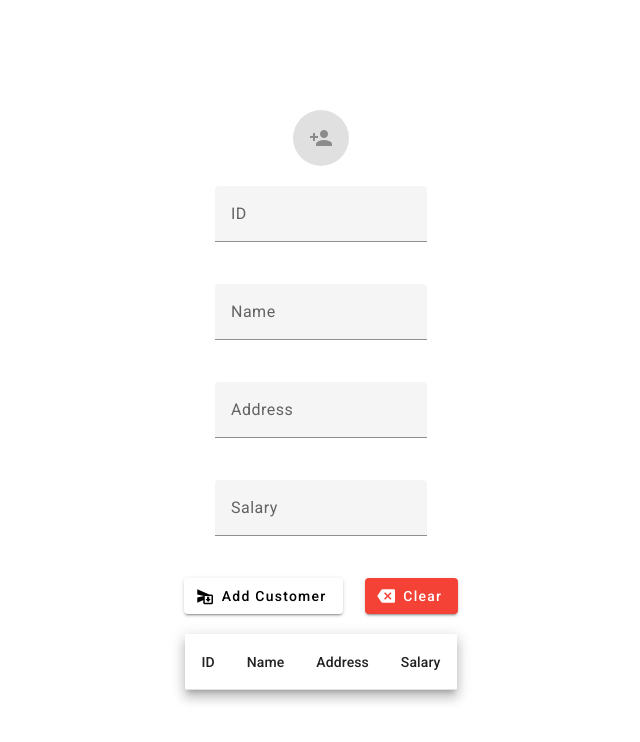
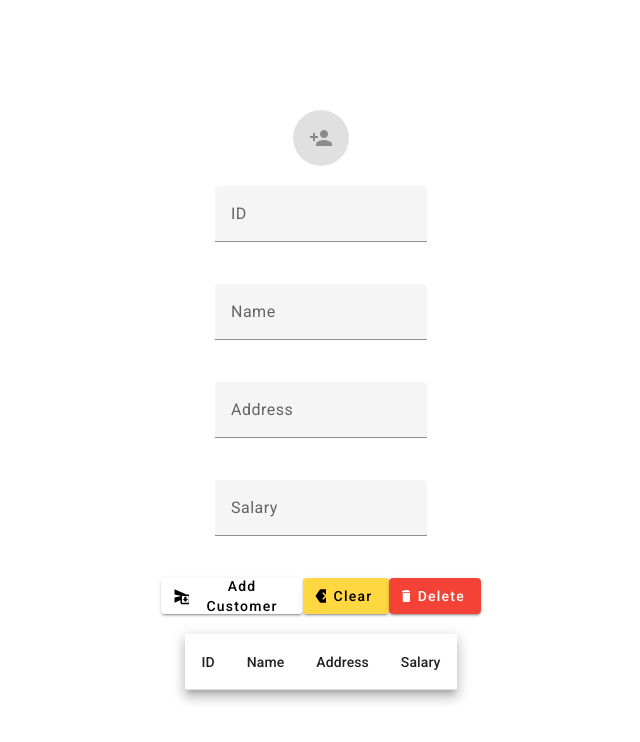
Before and after one commit to Hypertext-Assassin-RSS/Angular-POS, an Angular app: page /customer in a window 1280 px wide. Shown: the top 742 px of the page, without its empty margins (319-959 px from the left). Built offline with nearby package versions, Linux system fonts and the light colour scheme; no server answers.

Commit message:
add delete btn

```diff
--- a/package.json
+++ b/package.json
@@ -3,7 +3,7 @@
   "version": "0.0.0",
   "scripts": {
     "ng": "ng",
-    "start": "ng serve",
+    "start": "ng serve -o",
     "build": "ng build",
     "watch": "ng build --watch --configuration development",
     "test": "ng test"
--- a/src/app/customer/customer.component.html
+++ b/src/app/customer/customer.component.html
@@ -31,9 +31,14 @@
         Add Customer
       </button>
 
-      <button mat-raised-button color="warn" (click)="clearForm()">
+      <button mat-raised-button color="accent" (click)="clearForm()">
         Clear
         <mat-icon>backspace</mat-icon>
+      </button>
+
+      <button mat-raised-button color="warn" (click)="clearForm()">
+        Delete
+        <mat-icon>delete_sweep</mat-icon>
       </button>
     </div>
   </form>
```
